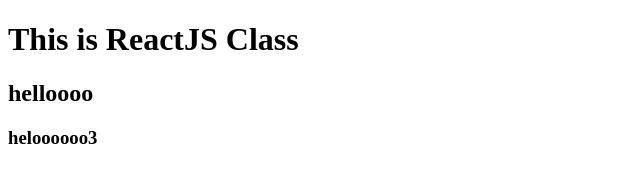
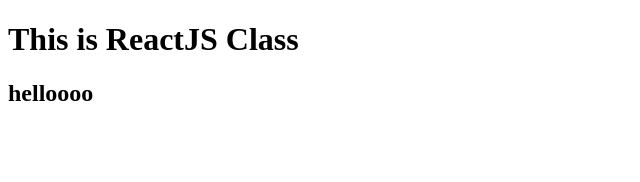
Before and after one commit to pravinpb/fullstack, a plain HTML site: page index.html in a window 1280 px wide. Shown: the whole page, without its empty margins (0-640 px from the left). Drawn offline with Linux system fonts and the light colour scheme.

Commit message:
revert changes

```diff
--- a/index.html
+++ b/index.html
@@ -8,6 +8,5 @@
 <body>
     <h1>This is ReactJS Class</h1>
     <h2>helloooo</h2>
-    <h3>heloooooo3</h3>
 </body>
 </html>
```
